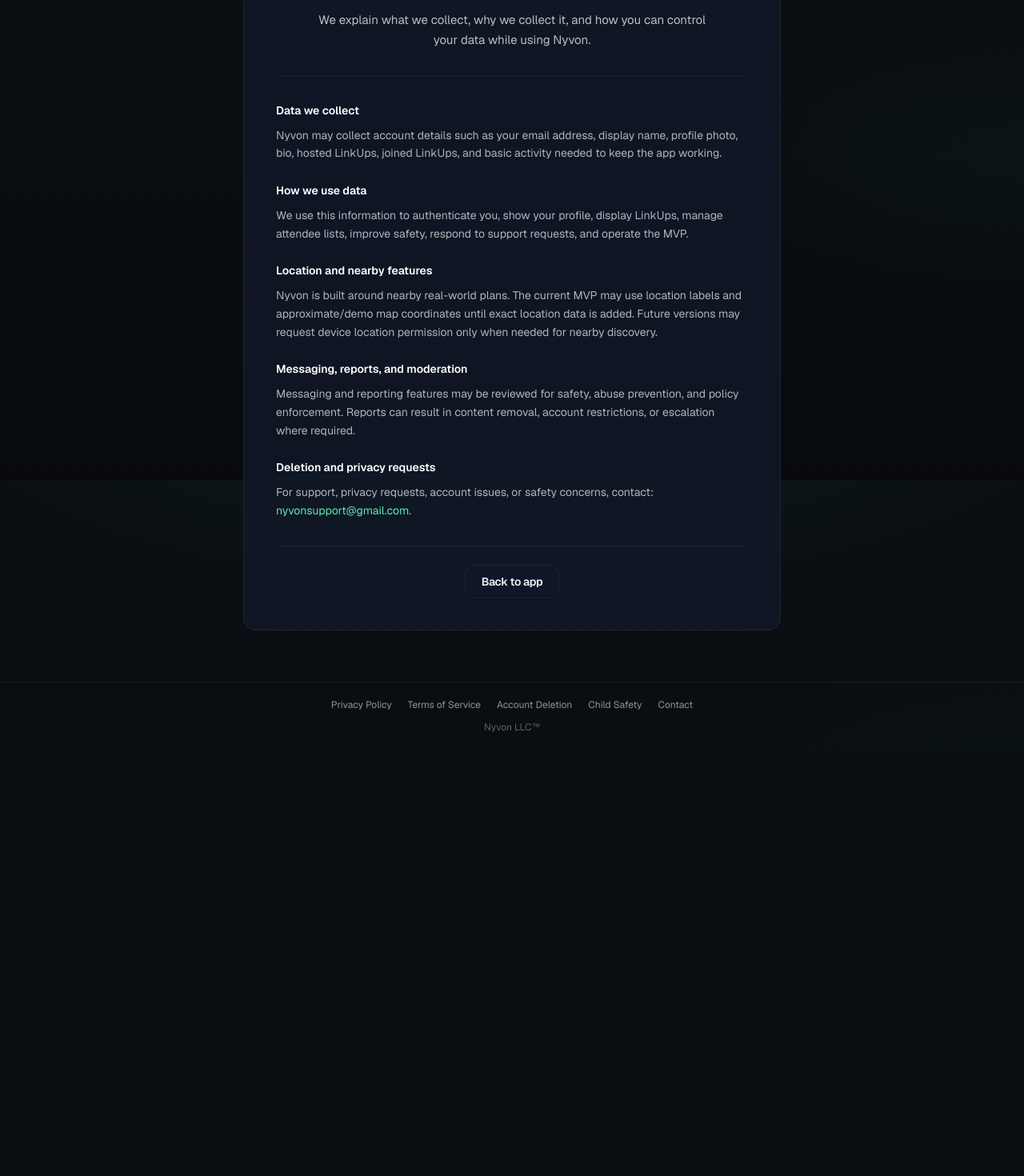
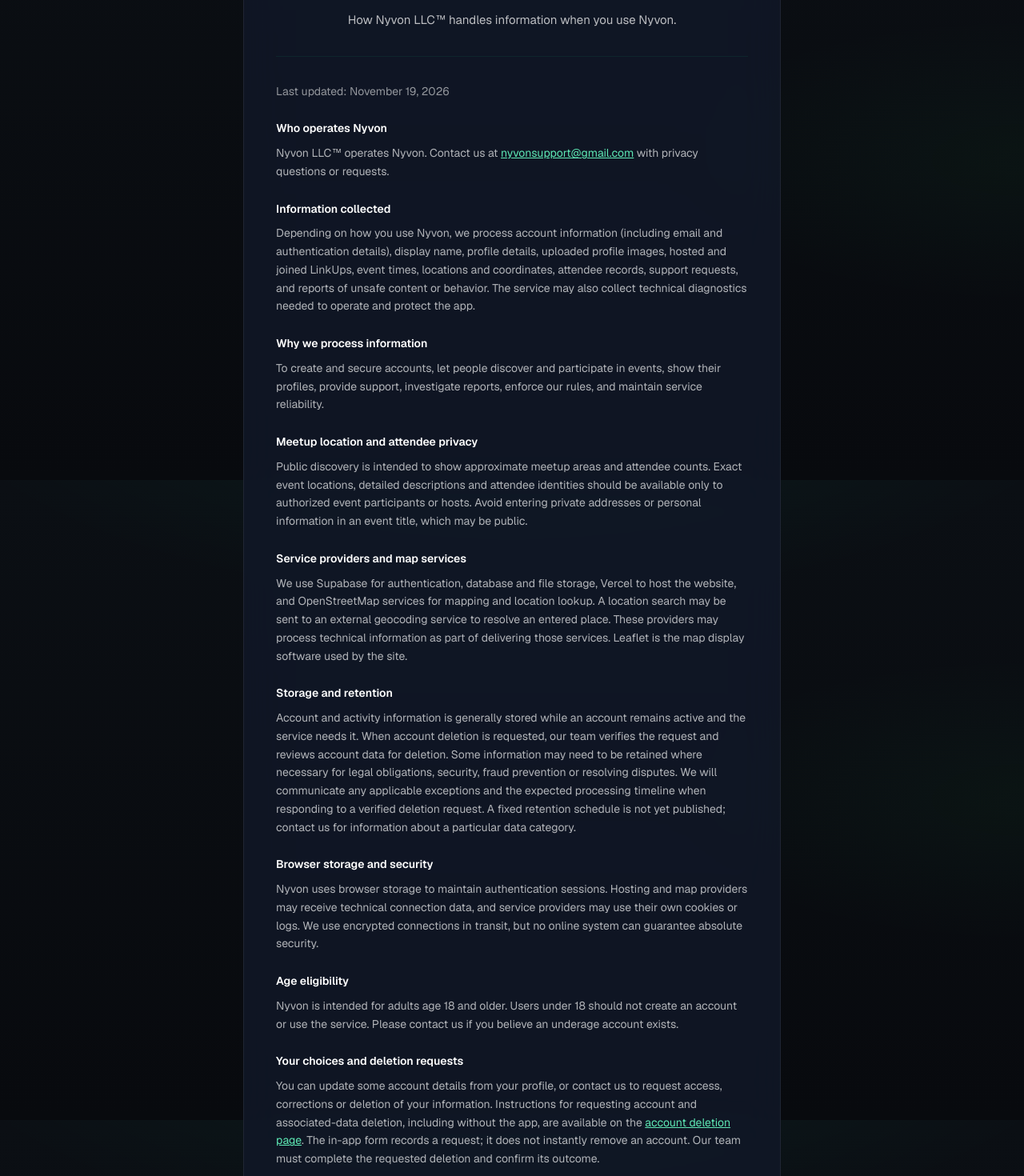
Before and after one commit to watch9collector-sys/LinkUp, a Next.js app: page /privacy in a window 1280 px wide. Shown: the part 200-1670 px from the top of the page at 80% size. Before the commit the page ends 1137 px from the top, so only its background shows below. Built offline with nearby package versions, Linux system fonts and the light colour scheme; no server answers.

Commit message:
legal(review): draft expanded privacy disclosures and deletion transparency

```diff
--- a/app/privacy/page.tsx
+++ b/app/privacy/page.tsx
@@ -1,56 +1,109 @@
 import type { Metadata } from "next";
+import Link from "next/link";
 import { LegalCenterCard } from "../components/LegalCenterCard";
 import { SUPPORT_EMAIL } from "@/src/lib/support";
 
-export const metadata: Metadata = {
-  title: "Privacy Policy",
-};
+export const metadata: Metadata = { title: "Privacy Policy" };
 
 export default function PrivacyPage() {
   return (
     <LegalCenterCard
       title="Privacy Policy"
-      description="We explain what we collect, why we collect it, and how you can control your data while using Nyvon."
+      description="How Nyvon LLC™ handles information when you use Nyvon."
     >
       <div className="space-y-6">
+        <p className="text-white/55">Last updated: November 19, 2026</p>
         <section>
-          <h2 className="font-semibold text-white">Data we collect</h2>
+          <h2 className="font-semibold text-white">Who operates Nyvon</h2>
           <p className="mt-2 text-white/68">
-            Nyvon may collect account details such as your email address,
-            display name, profile photo, bio, hosted LinkUps, joined LinkUps,
-            and basic activity needed to keep the app working.
+            Nyvon LLC™ operates Nyvon. Contact us at{" "}
+            <a className="text-emerald-300 underline" href={`mailto:${SUPPORT_EMAIL}`}>{SUPPORT_EMAIL}</a>
+            {" "}with privacy questions or requests.
           </p>
         </section>
         <section>
-          <h2 className="font-semibold text-white">How we use data</h2>
+          <h2 className="font-semibold text-white">Information collected</h2>
           <p className="mt-2 text-white/68">
-            We use this information to authenticate you, show your profile,
-            display LinkUps, manage attendee lists, improve safety, respond to
-            support requests, and operate the MVP.
+            Depending on how you use Nyvon, we process account information (including
+            email and authentication details), display name, profile details,
+            uploaded profile images, hosted and joined LinkUps, event times,
+            locations and coordinates, attendee records, support requests, and
+            reports of unsafe content or behavior. The service may also collect
+            technical diagnostics needed to operate and protect the app.
           </p>
         </section>
         <section>
-          <h2 className="font-semibold text-white">Location and nearby features</h2>
+          <h2 className="font-semibold text-white">Why we process information</h2>
           <p className="mt-2 text-white/68">
-            Nyvon is built around nearby real-world plans. The current MVP may
-            use location labels and approximate/demo map coordinates until exact
-            location data is added. Future versions may request device location
-            permission only when needed for nearby discovery.
+            To create and secure accounts, let people discover and participate in
+            events, show their profiles, provide support, investigate reports,
+            enforce our rules, and maintain service reliability.
           </p>
         </section>
         <section>
-          <h2 className="font-semibold text-white">Messaging, reports, and moderation</h2>
+          <h2 className="font-semibold text-white">Meetup location and attendee privacy</h2>
           <p className="mt-2 text-white/68">
-            Messaging and reporting features may be reviewed for safety,
-            abuse prevention, and policy enforcement. Reports can result in
-            content removal, account restrictions, or escalation where required.
+            Public discovery is intended to show approximate meetup areas and
+            attendee counts. Exact event locations, detailed descriptions and
+            attendee identities should be available only to authorized event
+            participants or hosts. Avoid entering private addresses or personal
+            information in an event title, which may be public.
           </p>
         </section>
         <section>
-          <h2 className="font-semibold text-white">Deletion and privacy requests</h2>
+          <h2 className="font-semibold text-white">Service providers and map services</h2>
           <p className="mt-2 text-white/68">
-            For support, privacy requests, account issues, or safety concerns,
-            contact: <span className="text-emerald-300">{SUPPORT_EMAIL}</span>.
+            We use Supabase for authentication, database and file storage,
+            Vercel to host the website, and OpenStreetMap services for mapping
+            and location lookup. A location search may be sent to an external
+            geocoding service to resolve an entered place. These providers may
+            process technical information as part of delivering those services.
+            Leaflet is the map display software used by the site.
+          </p>
+        </section>
+        <section>
+          <h2 className="font-semibold text-white">Storage and retention</h2>
+          <p className="mt-2 text-white/68">
+            Account and activity information is generally stored while an account
+            remains active and the service needs it. When account deletion is
+            requested, our team verifies the request and reviews account data
+            for deletion. Some information may need to be retained where
+            necessary for legal obligations, security, fraud prevention or
+            resolving disputes. We will communicate any applicable exceptions
+            and the expected processing timeline when responding to a verified
+            deletion request. A fixed retention schedule is not yet published;
+            contact us for information about a particular data category.
+          </p>
+        </section>
+        <section>
+          <h2 className="font-semibold text-white">Browser storage and security</h2>
+          <p className="mt-2 text-white/68">
+            Nyvon uses browser storage to maintain authentication sessions.
+            Hosting and map providers may receive technical connection data,
+            and service providers may use their own cookies or logs. We use
+            encrypted connections in transit, but no online system can
+            guarantee absolute security.
+          </p>
+        </section>
+        <section>
+          <h2 className="font-semibold text-white">Age eligibility</h2>
+          <p className="mt-2 text-white/68">
+            Nyvon is intended for adults age 18 and older. Users under 18 should
+            not create an account or use the service. Please contact us if you
+            believe an underage account exists.
+          </p>
+        </section>
+        <section>
+          <h2 className="font-semibold text-white">Your choices and deletion requests</h2>
+          <p className="mt-2 text-white/68">
+            You can update some account details from your profile, or contact us
+            to request access, corrections or deletion of your information.
+            Instructions for requesting account and associated-data deletion,
+            including without the app, are available on the{" "}
+            <Link className="text-emerald-300 underline" href="/delete-account">account deletion page</Link>.
+            The in-app form records a request; it does not instantly remove an
+            account. Our team must complete the requested deletion and confirm
+            its outcome.
           </p>
         </section>
       </div>
```
